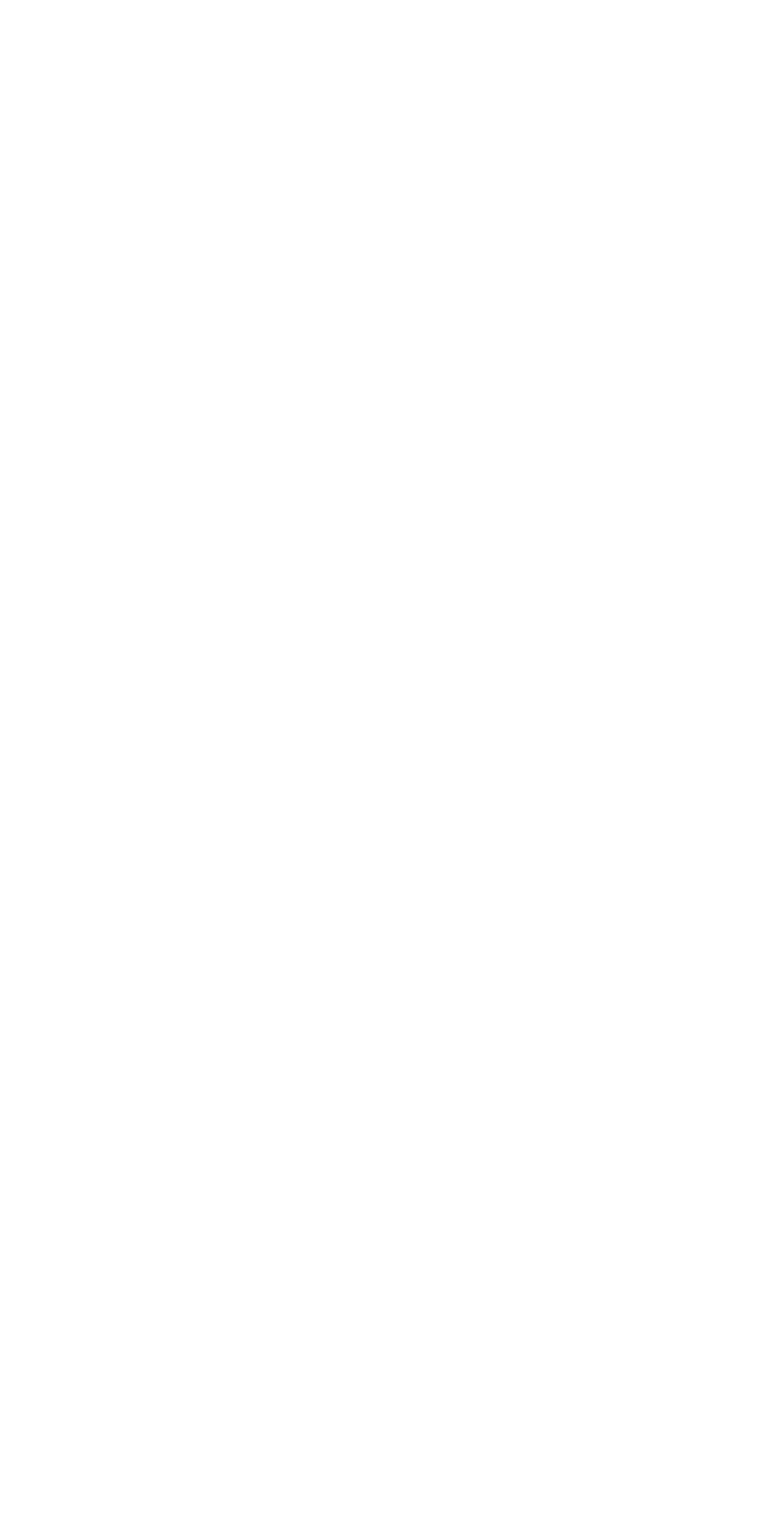
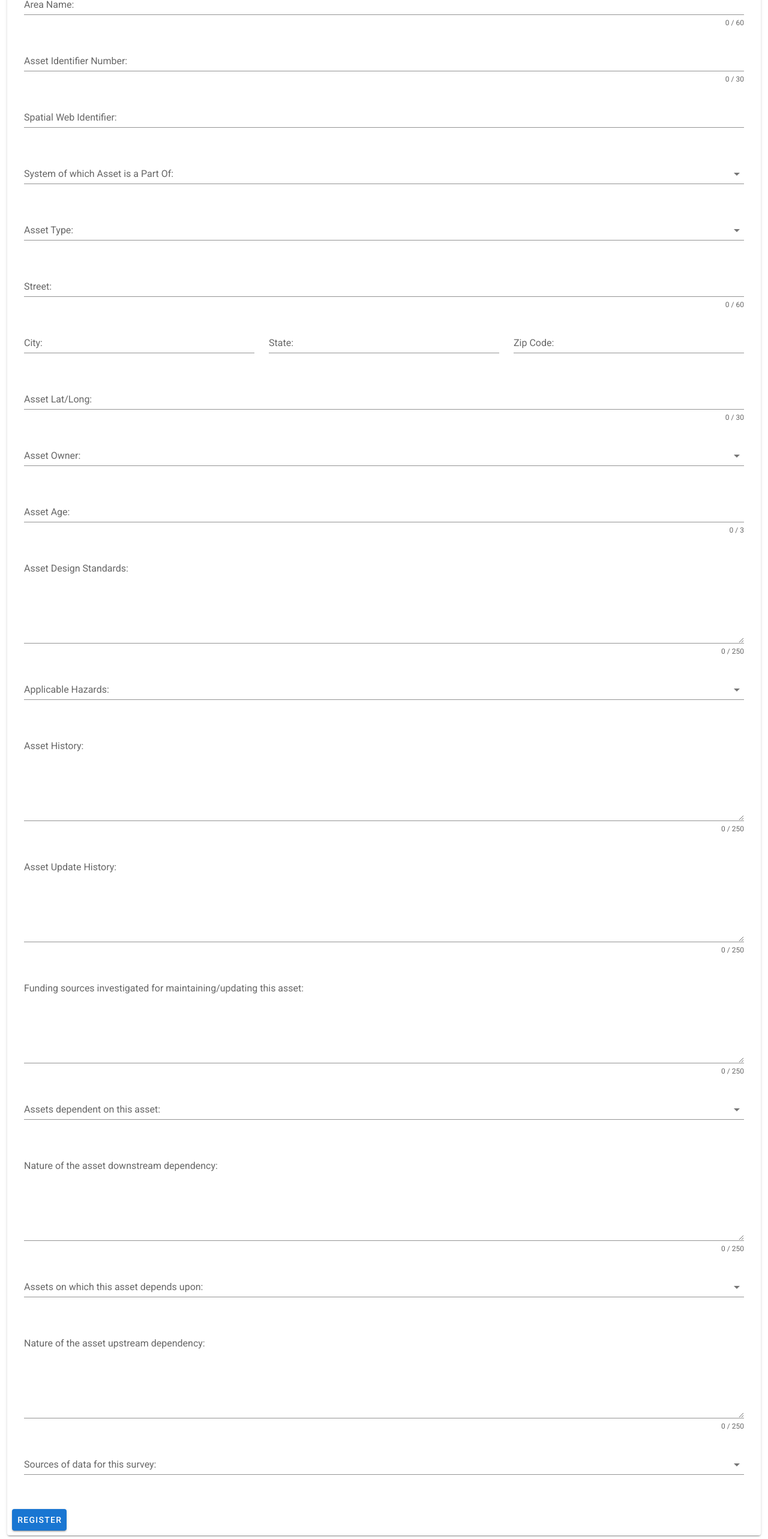
Before and after one commit to mdw1715/cams, a Vue app: page /assetform in a window 1280 px wide. Shown: the part 160-2726 px from the top of the page at 60% size. Before the commit the page ends 800 px from the top, so only its background shows below. Built offline with nearby package versions, Linux system fonts and the light colour scheme.

Commit message:
AreaForm and AssetForm added

```diff
--- a/src/components/NavBar.vue
+++ b/src/components/NavBar.vue
@@ -29,6 +29,7 @@ export default {
         { title: "User Form", path: "/userform" },
         { title: "Area Form", path: "/areaform" },
         { title: "Asset Form", path: "/assetform" },
+        { title: "Reports", path: "/reports"}
       ],
     };
   },
--- a/src/routes.js
+++ b/src/routes.js
@@ -3,6 +3,7 @@ import Home from "./views/HelloWorld.vue";
 import UserForm from "./views/UserForm.vue";
 import AreaForm from "./views/AreaForm.vue";
 import AssetForm from "./views/AssetForm.vue";
+import Reports from "./views/Reports.vue";
 
 // Routing Paths
 export const routes = [
@@ -22,4 +23,8 @@ export const routes = [
     path: "/assetform",
     component: AssetForm,
   },
+  {
+    path: "/reports",
+    component: Reports,
+  },
 ];
--- a/src/views/AreaForm.vue
+++ b/src/views/AreaForm.vue
@@ -1,13 +1,113 @@
 <template>
-  <div></div>
+  <v-card>
+    <v-card-title>Area Information Form</v-card-title>
+
+    <v-card-text>
+      <v-form ref="areaForm" @submit.prevent="submit">
+        <v-container fluid>
+          <!-- Name of Area -->
+          <v-row>
+            <v-col>
+              <v-text-field
+                color="purple darken-2"
+                :counter="max"
+                label="Name of area:"
+                required
+              ></v-text-field>
+            </v-col>
+          </v-row>
+
+          <!-- Population -->
+          <v-row>
+            <v-col>
+              <v-text-field
+                color="purple darken-2"
+                :counter="maxPopulation"
+                label="Population (Optional):"
+              ></v-text-field>
+            </v-col>
+          </v-row>
+
+          <!-- Extent -->
+          <v-row>
+            <v-col>
+              <v-text-field
+                color="purple darken-2"
+                :counter="maxExtent"
+                label="Extent (Optional):"
+              ></v-text-field>
+            </v-col>
+          </v-row>
+
+          <!-- TODO: Hazard to be set to picklist with other (60 char) -->
+          <!-- Hazards Applicable Today -->
+          <v-row>
+            <v-col>
+              <v-select
+                :items="testList"
+                :menu-props="{ maxHeight: '400' }"
+                label="Hazards Applicable Today:"
+                multiple
+              ></v-select>
+            </v-col>
+          </v-row>
+          <!-- TODO: Hazard history to be repeat of above -->
+          <!-- Hazard History -->
+          <v-row>
+            <v-col>
+              <v-select
+                :items="testList"
+                :menu-props="{ maxHeight: '400' }"
+                label="Hazard History (Optional):"
+                multiple
+              ></v-select>
+            </v-col>
+          </v-row>
+          <!-- TODO: See above -->
+          <!-- Hazards Applicable in the Future -->
+          <v-row>
+            <v-col>
+              <v-select
+                :items="testList"
+                :menu-props="{ maxHeight: '400' }"
+                label="Hazards Applicable in the Future:"
+                multiple
+              ></v-select>
+            </v-col>
+          </v-row>
+          <!-- TODO: Picklist of existing entities or link to create new -->
+          <!-- Name of other Relevant Entities -->
+          <v-row>
+            <v-col>
+              <v-select
+                :items="testList"
+                :menu-props="{ maxHeight: '400' }"
+                label="Other Relevant Entities"
+                multiple
+              ></v-select>
+            </v-col>
+          </v-row>
+        </v-container>
+      </v-form>
+    </v-card-text>
+    <v-card-actions>
+      <v-btn color="primary">Register</v-btn>
+    </v-card-actions>
+  </v-card>
 </template>
 
 <script>
 export default {
-
-}
+  name: "AreaForm",
+  data() {
+    return {
+      max: 60,
+      maxPopulation: 10,
+      maxExtent: 7,
+      testList: ["option 1", "option 2", "option 3"],
+    };
+  },
+};
 </script>
 
-<style>
-
-</style>
+<style></style>
--- a/src/views/AssetForm.vue
+++ b/src/views/AssetForm.vue
@@ -1,13 +1,260 @@
 <template>
-  <div></div>
+  <v-card>
+    <v-card-title>New Asset Form</v-card-title>
+
+    <v-card-text>
+      <v-card-form ref="assetForm" @submit.prevent="submit"></v-card-form>
+      <v-container fluid>
+        <!-- Name of Area -->
+        <v-row>
+          <v-col>
+            <v-text-field
+              color="purple darken-2"
+              :counter="max"
+              label="Area Name:"
+              required
+            ></v-text-field>
+          </v-col>
+        </v-row>
+
+        <!-- Asset Identifier -->
+        <v-row>
+          <v-col>
+            <v-text-field
+              color="purple darken-2"
+              :counter="assetNumMax"
+              label="Asset Identifier Number:"
+              required
+            ></v-text-field>
+          </v-col>
+        </v-row>
+
+        <!-- Space Identifier -->
+        <v-row>
+          <v-col>
+            <v-text-field
+              color="purple darken-2"
+              label="Spatial Web Identifier:"
+            ></v-text-field>
+          </v-col>
+        </v-row>
+
+        <!-- System of which Asset is a Part of -->
+        <v-row>
+          <v-col>
+            <v-select
+              :items="testList"
+              :menu-props="{ maxHeight: '400' }"
+              label="System of which Asset is a Part Of:"
+              multiple
+              required
+            ></v-select>
+          </v-col>
+        </v-row>
+
+        <!-- Asset Type/Description -->
+        <!-- TODO: Other please specifiy option -->
+        <v-row>
+          <v-col>
+            <v-select
+              :items="testList"
+              :menu-props="{ maxHeight: '400' }"
+              label="Asset Type:"
+              multiple
+              required
+            ></v-select>
+          </v-col>
+        </v-row>
+
+        <!-- Asset Address -->
+        <!-- TODO: Create Subform box for address -->
+        <v-row>
+          <v-col>
+            <v-text-field
+              color="purple darken-2"
+              :counter="max"
+              label="Street:"
+            ></v-text-field>
+          </v-col>
+        </v-row>
+        <v-row justify="space-between">
+          <v-col>
+            <v-text-field color="purple darken-2" label="City:"></v-text-field>
+          </v-col>
+          <v-col>
+            <v-text-field color="purple darken-2" label="State:"></v-text-field>
+          </v-col>
+          <v-col>
+            <v-text-field
+              color="purple darken-2"
+              label="Zip Code:"
+            ></v-text-field>
+          </v-col>
+        </v-row>
+
+        <!-- Asset Lat/Long -->
+        <!-- TODO: Format to change depending on type of lat/long -->
+        <v-row>
+          <v-col>
+            <v-text-field
+              color="purple darken-2"
+              :counter="latLongMax"
+              label="Asset Lat/Long:"
+              required
+            ></v-text-field>
+          </v-col>
+        </v-row>
+
+        <!-- Asset Owner -->
+        <v-row>
+          <v-col>
+            <v-select
+              :items="testList"
+              :menu-props="{ maxHeight: '400' }"
+              label="Asset Owner:"
+              multiple
+            ></v-select>
+          </v-col>
+        </v-row>
+
+        <!-- Specific Contact -->
+        <!-- TODO: Create subform w/ Name Phone Email -->
+
+        <!-- Asset Age -->
+        <v-row>
+          <v-col>
+            <v-text-field
+              color="purple darken-2"
+              :counter="3"
+              label="Asset Age:"
+            ></v-text-field>
+          </v-col>
+        </v-row>
+
+        <!-- Asset design standards -->
+        <v-row>
+          <v-col>
+            <v-textarea
+              :counter="250"
+              label="Asset Design Standards:"
+            ></v-textarea>
+          </v-col>
+        </v-row>
+
+        <!-- Applicable Hazards -->
+        <v-row>
+          <v-col>
+            <v-select
+              :items="testList"
+              :menu-props="{ maxHeight: '400' }"
+              label="Applicable Hazards:"
+              multiple
+            ></v-select>
+          </v-col>
+        </v-row>
+
+        <!-- Asset History -->
+        <v-row>
+          <v-col>
+            <v-textarea :counter="250" label="Asset History:"></v-textarea>
+          </v-col>
+        </v-row>
+
+        <!-- Asset Update History -->
+        <!-- TODO: make better formatting for history updates -->
+        <v-row>
+          <v-col>
+            <v-textarea
+              :counter="250"
+              label="Asset Update History:"
+            ></v-textarea>
+          </v-col>
+        </v-row>
+
+        <!-- Funding sources -->
+        <v-row>
+          <v-col>
+            <v-textarea
+              :counter="250"
+              label="Funding sources investigated for maintaining/updating this asset:"
+            ></v-textarea>
+          </v-col>
+        </v-row>
+
+        <!-- Asset Dependencies-->
+        <v-row>
+          <v-col>
+            <v-select
+              :items="testList"
+              :menu-props="{ maxHeight: '400' }"
+              label="Assets dependent on this asset:"
+              multiple
+            ></v-select>
+          </v-col>
+        </v-row>
+        <!-- Nature of Dependency -->
+        <v-row>
+          <v-col>
+            <v-textarea
+              :counter="250"
+              label="Nature of the asset downstream dependency:"
+            ></v-textarea>
+          </v-col>
+        </v-row>
+
+        <!-- Asset Upstream Dependencies-->
+        <v-row>
+          <v-col>
+            <v-select
+              :items="testList"
+              :menu-props="{ maxHeight: '400' }"
+              label="Assets on which this asset depends upon:"
+              multiple
+            ></v-select>
+          </v-col>
+        </v-row>
+        <!-- Nature of Dependency -->
+        <v-row>
+          <v-col>
+            <v-textarea
+              :counter="250"
+              label="Nature of the asset upstream dependency:"
+            ></v-textarea>
+          </v-col>
+        </v-row>
+
+        <!-- Sources of data for survey -->
+        <!-- TODO: TextArea to generate based off of selection -->
+        <v-row>
+          <v-col>
+            <v-select
+              :items="testList"
+              :menu-props="{ maxHeight: '400' }"
+              label="Sources of data for this survey:"
+              multiple
+            ></v-select>
+          </v-col>
+        </v-row>
+      </v-container>
+    </v-card-text>
+    <v-card-actions>
+      <v-btn color="primary">Register</v-btn>
+    </v-card-actions>
+  </v-card>
 </template>
 
 <script>
 export default {
-
-}
+  name: "AssetForm",
+  data() {
+    return {
+      max: 60,
+      assetNumMax: 30,
+      latLongMax: 30,
+      testList: ["option 1", "option 2", "option 3"],
+    };
+  },
+};
 </script>
 
-<style>
-
-</style>
+<style></style>
```
Also changed, not shown: src/assets/ARISE_logo_transparent2_002_2.png (added), src/views/Reports.vue (added).
